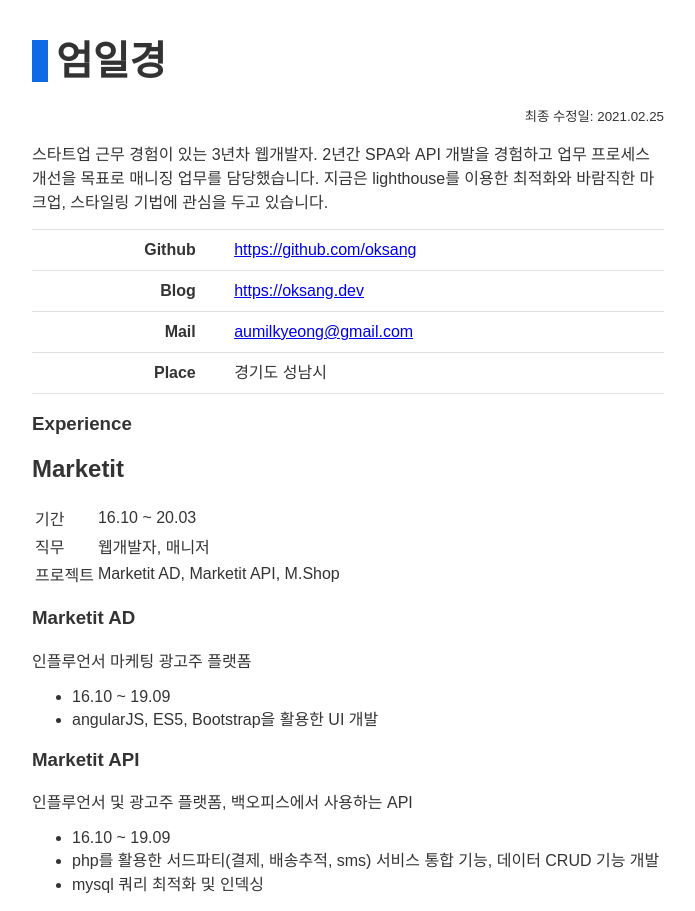
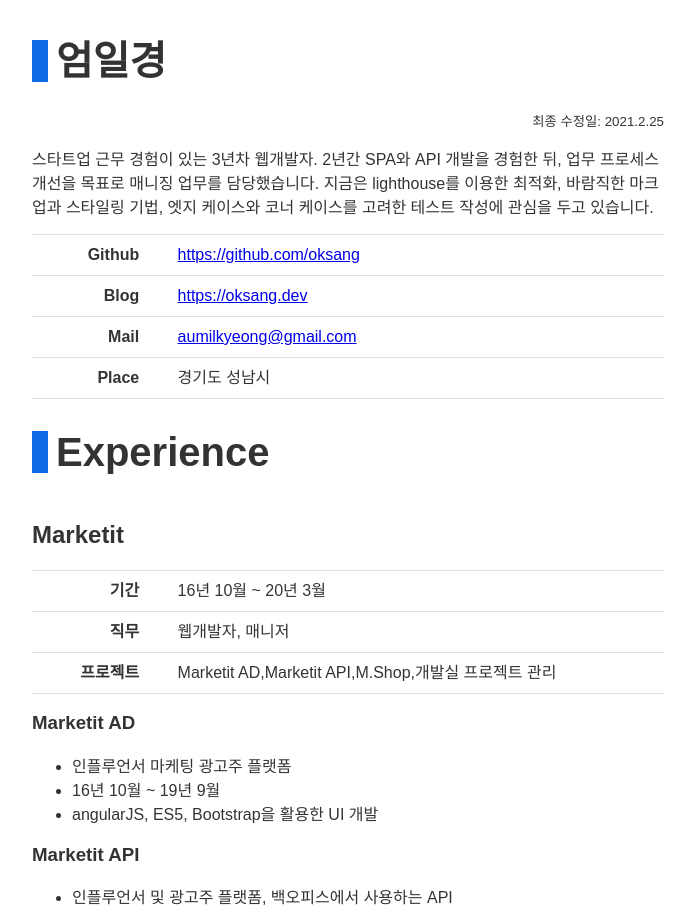
Before and after one commit to oksang/resume, a Next.js app: page / in a window 1280 px wide. Shown: the top 911 px of the page, without its empty margins (292-987 px from the left). Built offline with nearby package versions, Linux system fonts and the light colour scheme.

Commit message:
경력 컴포넌트 분리

```diff
--- /dev/null
+++ b/components/Experiences.js
@@ -0,0 +1,50 @@
+import React from "react";
+
+import styles from "../styles.module.css";
+
+export default function Experiences({ expList }) {
+  return (
+    <section>
+      <h1 className={styles.heading1}>Experience</h1>
+      {expList.map((exp) => {
+        const { companyName, duration, job, projects } = exp;
+
+        return (
+          <React.Fragment key={companyName}>
+            <h2 className={styles.heading2}>{companyName}</h2>
+            <table className={styles.default}>
+              <tbody>
+                <tr>
+                  <td className={styles.default}>기간</td>
+                  <td className={styles.default}>{duration}</td>
+                </tr>
+                <tr>
+                  <td className={styles.default}>직무</td>
+                  <td className={styles.default}>{job}</td>
+                </tr>
+                <tr>
+                  <td className={styles.default}>프로젝트</td>
+                  <td className={styles.default}>
+                    {projects.map((project) => project.name).toString()}
+                  </td>
+                </tr>
+              </tbody>
+            </table>
+            {projects.map((project) => (
+              <React.Fragment key={project.name}>
+                <h3>{project.name}</h3>
+                <ul>
+                  <li>{project.summary}</li>
+                  <li>{project.duration}</li>
+                  {project.descriptions.map((item) => (
+                    <li key={item}>{item}</li>
+                  ))}
+                </ul>
+              </React.Fragment>
+            ))}
+          </React.Fragment>
+        );
+      })}
+    </section>
+  );
+}
--- a/pages/index.js
+++ b/pages/index.js
@@ -1,61 +1,67 @@
 import styles from "../styles.module.css";
 
 import Header from "../components/Header";
+
+import Experiences from "../components/Experiences";
+
+const expList = [
+  {
+    companyName: "Marketit",
+    duration: "16년 10월 ~ 20년 3월",
+    job: "웹개발자, 매니저",
+    projects: [
+      {
+        name: "Marketit AD",
+        summary: "인플루언서 마케팅 광고주 플랫폼",
+        duration: "16년 10월 ~ 19년 9월",
+        skills: ["angularJS", "ES5", "Bootstrap"],
+        descriptions: ["angularJS, ES5, Bootstrap을 활용한 UI 개발"],
+      },
+      {
+        name: "Marketit API",
+        summary: "인플루언서 및 광고주 플랫폼, 백오피스에서 사용하는 API",
+        duration: "16년 10월 ~ 19년 9월",
+        skills: ["angularJS", "ES5", "Bootstrap"],
+        descriptions: [
+          "php를 활용한 기능 개발 - 서드파티 서비스 통합(결제, 배송추적, sms), CRUD",
+          "mysql 쿼리 최적화 및 인덱싱",
+        ],
+      },
+      {
+        name: "M.Shop",
+        summary: "인플루언서 공동구매 서비스",
+        duration: "18년 9월 ~ 19년 9월",
+        skills: ["vue.js", "ES6", "Bootstrap"],
+        descriptions: ["vue.js, ES5, Bootstrap을 활용한 UI 개발"],
+      },
+      {
+        name: "개발실 프로젝트 관리",
+        summary: "사내 협업 프로세스 개선",
+        duration: "19년 9월 ~ 20년 3월",
+        skills: ["notion", "slack", "jira", "confluence"],
+        descriptions: [
+          "사내 노션 도입 및 교육 세미나 진행",
+          "커뮤니케이션 담당",
+          "일정 조율",
+        ],
+      },
+    ],
+  },
+];
 
 export default function Resume() {
   return (
     <article className={styles.container}>
       <Header
         name="엄일경"
-        summary="스타트업 근무 경험이 있는 3년차 웹개발자. 2년간 SPA와 API 개발을 경험하고 업무 프로세스 개선을 목표로 매니징 업무를 담당했습니다. 지금은 lighthouse를 이용한 최적화와 바람직한 마크업, 스타일링 기법에 관심을 두고 있습니다."
+        summary="스타트업 근무 경험이 있는 3년차 웹개발자. 2년간 SPA와 API 개발을 경험한 뒤, 업무 프로세스 개선을 목표로 매니징 업무를 담당했습니다. 지금은 lighthouse를 이용한 최적화, 바람직한 마크업과 스타일링 기법, 엣지 케이스와 코너 케이스를 고려한 테스트 작성에 관심을 두고 있습니다."
         github="https://github.com/oksang"
         blog="https://oksang.dev"
         mail="aumilkyeong@gmail.com"
         place="경기도 성남시"
-        updated="2021.02.25"
+        updated="2021.2.25"
       />
-      <section>
-        <h1>Experience</h1>
-        <h2>Marketit</h2>
-        <table>
-          <tbody>
-            <tr>
-              <td>기간</td>
-              <td>16.10 ~ 20.03</td>
-            </tr>
-            <tr>
-              <td>직무</td>
-              <td>웹개발자, 매니저</td>
-            </tr>
-            <tr>
-              <td>프로젝트</td>
-              <td>Marketit AD, Marketit API, M.Shop</td>
-            </tr>
-          </tbody>
-        </table>
-        <h3>Marketit AD</h3>
-        <p>인플루언서 마케팅 광고주 플랫폼</p>
-        <ul>
-          <li>16.10 ~ 19.09</li>
-          <li>angularJS, ES5, Bootstrap을 활용한 UI 개발</li>
-        </ul>
-        <h3>Marketit API</h3>
-        <p>인플루언서 및 광고주 플랫폼, 백오피스에서 사용하는 API</p>
-        <ul>
-          <li>16.10 ~ 19.09</li>
-          <li>
-            php를 활용한 서드파티(결제, 배송추적, sms) 서비스 통합 기능, 데이터
-            CRUD 기능 개발
-          </li>
-          <li>mysql 쿼리 최적화 및 인덱싱</li>
-        </ul>
-        <h3>M.Shop</h3>
-        <p>인플루언서 공동구매 서비스</p>
-        <ul>
-          <li>16.10 ~ 19.09</li>
-          <li>vue.js, ES5, Bootstrap을 활용한 UI 개발</li>
-        </ul>
-      </section>
+      <Experiences expList={expList} />
       <section>
         <h1>Education</h1>
         <h2>Codesoom</h2>
--- a/styles.module.css
+++ b/styles.module.css
@@ -12,8 +12,13 @@
   padding-left: 0.5rem;
   padding-bottom: 0;
   line-height: 1.05;
-  margin: 2rem 0 1.5rem;
+  margin: 2rem 0 1.8rem;
   font-size: 2.5rem;
+}
+
+.heading2 {
+  line-height: 1.2;
+  margin-top: 3rem;
 }
 
 sub.updated {
@@ -37,4 +42,5 @@
 td.default:first-child {
   text-align: right;
   font-weight: bolder;
+  width: 20%;
 }
```
Also changed, not shown: 1 other file (tests, documents, lock files or other folders).
